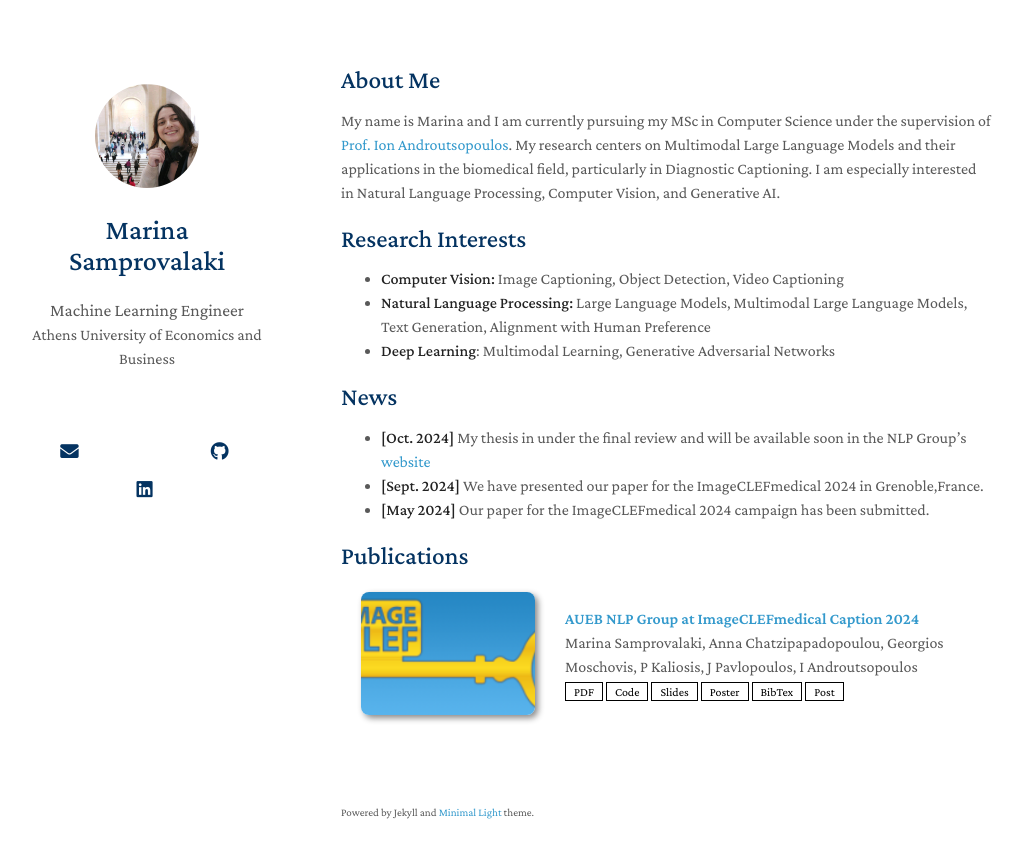
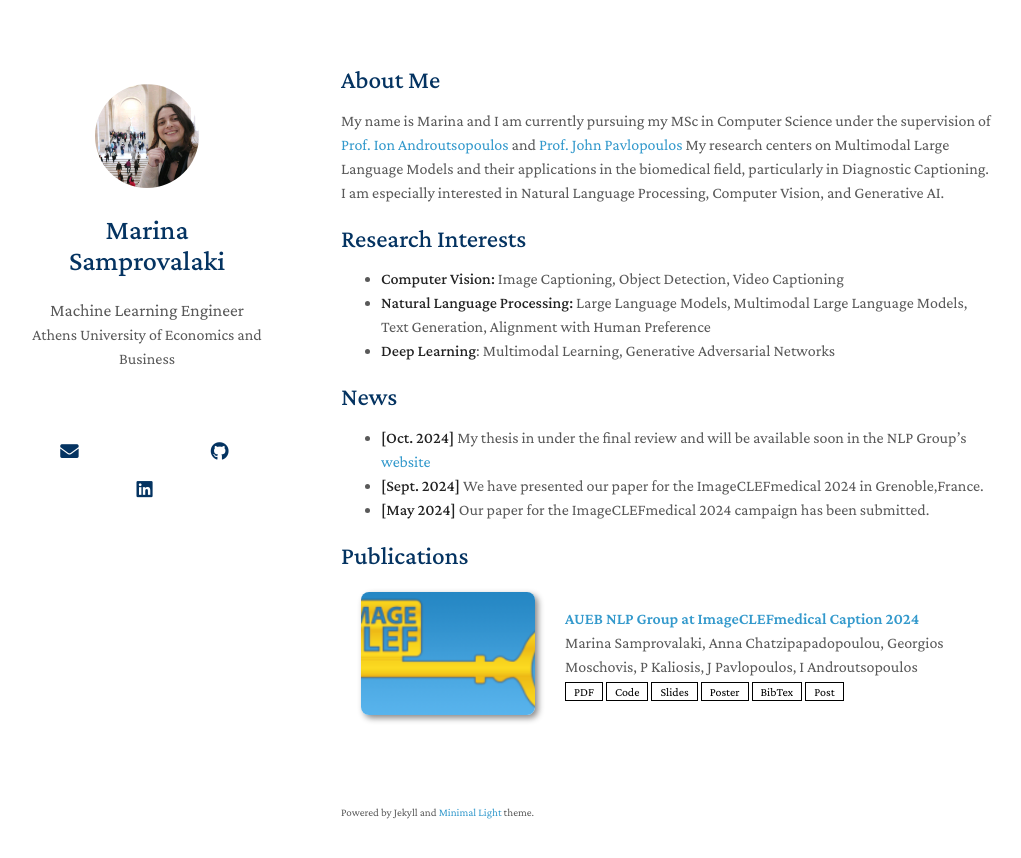
Before and after one commit to msamprovalaki/msamprovalaki.github.io, a Jekyll site: the page built from index.md, in a window 1280 px wide. Shown: the top 858 px of the page, without its empty margins (129-1150 px from the left). Built offline with Jekyll 4.4.1, drawn with Linux system fonts in a browser that asks for light colours; nearby versions of some CDN libraries; a style sheet for code colours, icons or effects is not loaded; our own code applies the rules of GitHub Pages for plain Markdown files.

Commit message:
Update index.md

```diff
--- a/index.md
+++ b/index.md
@@ -4,7 +4,7 @@ layout: homepage
 
 ## About Me
 
-My name is Marina and I am currently pursuing my MSc in Computer Science under the supervision of [Prof. Ion Androutsopoulos](https://www2.aueb.gr/users/ion/). My research centers on Multimodal Large Language Models and their applications in the biomedical field, particularly in Diagnostic Captioning. I am especially interested in Natural Language Processing, Computer Vision, and Generative AI.
+My name is Marina and I am currently pursuing my MSc in Computer Science under the supervision of [Prof. Ion Androutsopoulos](https://www2.aueb.gr/users/ion/) and [Prof. John Pavlopoulos](https://ipavlopoulos.github.io/) My research centers on Multimodal Large Language Models and their applications in the biomedical field, particularly in Diagnostic Captioning. I am especially interested in Natural Language Processing, Computer Vision, and Generative AI.
 
 
 
```
